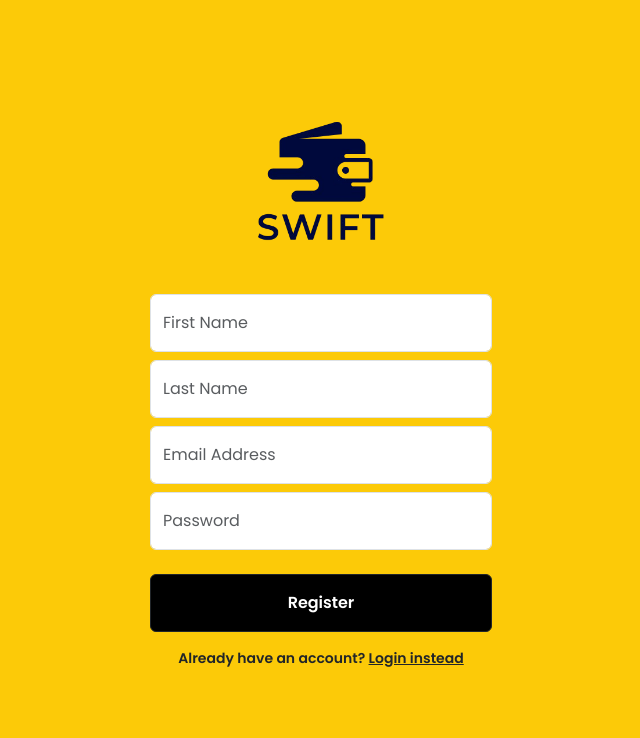
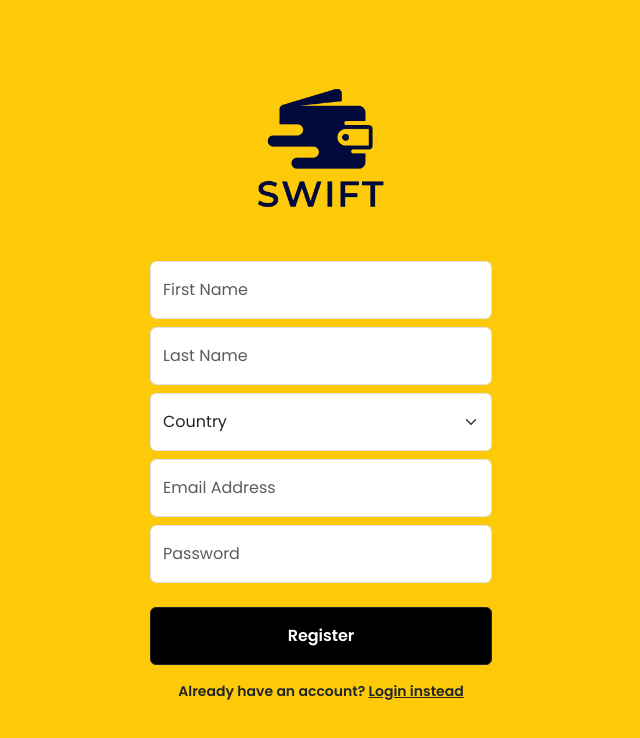
Before and after one commit to keatonmurray/swift, a React app in the folder frontend/: page /register in a window 1280 px wide. Shown: the top 738 px of the page, without its empty margins (319-959 px from the left). Built offline with nearby package versions, Linux system fonts and the light colour scheme; the HTML template or start-up script is replaced by a standard one.

Commit message:
adding country field to registration form

```diff
--- a/frontend/src/pages/Register.jsx
+++ b/frontend/src/pages/Register.jsx
@@ -1,4 +1,199 @@
 import { Link } from "react-router-dom"
+
+const countries = [
+  { code: "AF", name: "Afghanistan" },
+  { code: "AL", name: "Albania" },
+  { code: "DZ", name: "Algeria" },
+  { code: "AD", name: "Andorra" },
+  { code: "AO", name: "Angola" },
+  { code: "AG", name: "Antigua and Barbuda" },
+  { code: "AR", name: "Argentina" },
+  { code: "AM", name: "Armenia" },
+  { code: "AU", name: "Australia" },
+  { code: "AT", name: "Austria" },
+  { code: "AZ", name: "Azerbaijan" },
+  { code: "BS", name: "Bahamas" },
+  { code: "BH", name: "Bahrain" },
+  { code: "BD", name: "Bangladesh" },
+  { code: "BB", name: "Barbados" },
+  { code: "BY", name: "Belarus" },
+  { code: "BE", name: "Belgium" },
+  { code: "BZ", name: "Belize" },
+  { code: "BJ", name: "Benin" },
+  { code: "BT", name: "Bhutan" },
+  { code: "BO", name: "Bolivia" },
+  { code: "BA", name: "Bosnia and Herzegovina" },
+  { code: "BW", name: "Botswana" },
+  { code: "BR", name: "Brazil" },
+  { code: "BN", name: "Brunei" },
+  { code: "BG", name: "Bulgaria" },
+  { code: "BF", name: "Burkina Faso" },
+  { code: "BI", name: "Burundi" },
+  { code: "CV", name: "Cabo Verde" },
+  { code: "KH", name: "Cambodia" },
+  { code: "CM", name: "Cameroon" },
+  { code: "CA", name: "Canada" },
+  { code: "CF", name: "Central African Republic" },
+  { code: "TD", name: "Chad" },
+  { code: "CL", name: "Chile" },
+  { code: "CN", name: "China" },
+  { code: "CO", name: "Colombia" },
+  { code: "KM", name: "Comoros" },
+  { code: "CG", name: "Congo — Brazzaville" },
+  { code: "CD", name: "Congo — Kinshasa" },
+  { code: "CR", name: "Costa Rica" },
+  { code: "HR", name: "Croatia" },
+  { code: "CU", name: "Cuba" },
+  { code: "CY", name: "Cyprus" },
+  { code: "CZ", name: "Czech Republic" },
+  { code: "DK", name: "Denmark" },
+  { code: "DJ", name: "Djibouti" },
+  { code: "DM", name: "Dominica" },
+  { code: "DO", name: "Dominican Republic" },
+  { code: "EC", name: "Ecuador" },
+  { code: "EG", name: "Egypt" },
+  { code: "SV", name: "El Salvador" },
+  { code: "GQ", name: "Equatorial Guinea" },
+  { code: "ER", name: "Eritrea" },
+  { code: "EE", name: "Estonia" },
+  { code: "SZ", name: "Eswatini" },
+  { code: "ET", name: "Ethiopia" },
+  { code: "FJ", name: "Fiji" },
+  { code: "FI", name: "Finland" },
+  { code: "FR", name: "France" },
+  { code: "GA", name: "Gabon" },
+  { code: "GM", name: "Gambia" },
+  { code: "GE", name: "Georgia" },
+  { code: "DE", name: "Germany" },
+  { code: "GH", name: "Ghana" },
+  { code: "GR", name: "Greece" },
+  { code: "GD", name: "Grenada" },
+  { code: "GT", name: "Guatemala" },
+  { code: "GN", name: "Guinea" },
+  { code: "GW", name: "Guinea‑Bissau" },
+  { code: "GY", name: "Guyana" },
+  { code: "HT", name: "Haiti" },
+  { code: "HN", name: "Honduras" },
+  { code: "HU", name: "Hungary" },
+  { code: "IS", name: "Iceland" },
+  { code: "IN", name: "India" },
+  { code: "ID", name: "Indonesia" },
+  { code: "IR", name: "Iran" },
+  { code: "IQ", name: "Iraq" },
+  { code: "IE", name: "Ireland" },
+  { code: "IL", name: "Israel" },
+  { code: "IT", name: "Italy" },
+  { code: "JM", name: "Jamaica" },
+  { code: "JP", name: "Japan" },
+  { code: "JO", name: "Jordan" },
+  { code: "KZ", name: "Kazakhstan" },
+  { code: "KE", name: "Kenya" },
+  { code: "KI", name: "Kiribati" },
+  { code: "KP", name: "North Korea" },
+  { code: "KR", name: "South Korea" },
+  { code: "KW", name: "Kuwait" },
+  { code: "KG", name: "Kyrgyzstan" },
+  { code: "LA", name: "Laos" },
+  { code: "LV", name: "Latvia" },
+  { code: "LB", name: "Lebanon" },
+  { code: "LS", name: "Lesotho" },
+  { code: "LR", name: "Liberia" },
+  { code: "LY", name: "Libya" },
+  { code: "LI", name: "Liechtenstein" },
+  { code: "LT", name: "Lithuania" },
+  { code: "LU", name: "Luxembourg" },
+  { code: "MG", name: "Madagascar" },
+  { code: "MW", name: "Malawi" },
+  { code: "MY", name: "Malaysia" },
+  { code: "MV", name: "Maldives" },
+  { code: "ML", name: "Mali" },
+  { code: "MT", name: "Malta" },
+  { code: "MH", name: "Marshall Islands" },
+  { code: "MR", name: "Mauritania" },
+  { code: "MU", name: "Mauritius" },
+  { code: "MX", name: "Mexico" },
+  { code: "FM", name: "Micronesia" },
+  { code: "MD", name: "Moldova" },
+  { code: "MC", name: "Monaco" },
+  { code: "MN", name: "Mongolia" },
+  { code: "ME", name: "Montenegro" },
+  { code: "MA", name: "Morocco" },
+  { code: "MZ", name: "Mozambique" },
+  { code: "MM", name: "Myanmar" },
+  { code: "NA", name: "Namibia" },
+  { code: "NR", name: "Nauru" },
+  { code: "NP", name: "Nepal" },
+  { code: "NL", name: "Netherlands" },
+  { code: "NZ", name: "New Zealand" },
+  { code: "NI", name: "Nicaragua" },
+  { code: "NE", name: "Niger" },
+  { code: "NG", name: "Nigeria" },
+  { code: "MK", name: "North Macedonia" },
+  { code: "NO", name: "Norway" },
+  { code: "OM", name: "Oman" },
+  { code: "PK", name: "Pakistan" },
+  { code: "PW", name: "Palau" },
+  { code: "PA", name: "Panama" },
+  { code: "PG", name: "Papua New Guinea" },
+  { code: "PY", name: "Paraguay" },
+  { code: "PE", name: "Peru" },
+  { code: "PH", name: "Philippines" },
+  { code: "PL", name: "Poland" },
+  { code: "PT", name: "Portugal" },
+  { code: "QA", name: "Qatar" },
+  { code: "RO", name: "Romania" },
+  { code: "RU", name: "Russia" },
+  { code: "RW", name: "Rwanda" },
+  { code: "KN", name: "Saint Kitts and Nevis" },
+  { code: "LC", name: "Saint Lucia" },
+  { code: "VC", name: "Saint Vincent" },
+  { code: "WS", name: "Samoa" },
+  { code: "SM", name: "San Marino" },
+  { code: "ST", name: "Sao Tome and Principe" },
+  { code: "SA", name: "Saudi Arabia" },
+  { code: "SN", name: "Senegal" },
+  { code: "RS", name: "Serbia" },
+  { code: "SC", name: "Seychelles" },
+  { code: "SL", name: "Sierra Leone" },
+  { code: "SG", name: "Singapore" },
+  { code: "SK", name: "Slovakia" },
+  { code: "SI", name: "Slovenia" },
+  { code: "SB", name: "Solomon Islands" },
+  { code: "SO", name: "Somalia" },
+  { code: "ZA", name: "South Africa" },
+  { code: "SS", name: "South Sudan" },
+  { code: "ES", name: "Spain" },
+  { code: "LK", name: "Sri Lanka" },
+  { code: "SD", name: "Sudan" },
+  { code: "SR", name: "Suriname" },
+  { code: "SE", name: "Sweden" },
+  { code: "CH", name: "Switzerland" },
+  { code: "SY", name: "Syria" },
+  { code: "TJ", name: "Tajikistan" },
+  { code: "TZ", name: "Tanzania" },
+  { code: "TH", name: "Thailand" },
+  { code: "TL", name: "Timor‑Leste" },
+  { code: "TG", name: "Togo" },
+  { code: "TO", name: "Tonga" },
+  { code: "TT", name: "Trinidad and Tobago" },
+  { code: "TN", name: "Tunisia" },
+  { code: "TR", name: "Turkey" },
+  { code: "TM", name: "Turkmenistan" },
+  { code: "UG", name: "Uganda" },
+  { code: "UA", name: "Ukraine" },
+  { code: "AE", name: "United Arab Emirates" },
+  { code: "GB", name: "United Kingdom" },
+  { code: "US", name: "United States" },
+  { code: "UY", name: "Uruguay" },
+  { code: "UZ", name: "Uzbekistan" },
+  { code: "VU", name: "Vanuatu" },
+  { code: "VA", name: "Vatican City" },
+  { code: "VE", name: "Venezuela" },
+  { code: "VN", name: "Vietnam" },
+  { code: "YE", name: "Yemen" },
+  { code: "ZM", name: "Zambia" },
+  { code: "ZW", name: "Zimbabwe" }
+];
 
 const Register = () => {
   return (
@@ -7,13 +202,68 @@ const Register = () => {
           <img src="./img/logo.png" alt="Logo" />
         </div>
         <div className="d-flex flex-column align-items-center mt-5">
-        <form action="#">
-          <input type="text" className="form-control mb-2 py-3" placeholder="First Name"/>
-          <input type="text" className="form-control mb-2 py-3" placeholder="Last Name"/>
-          <input type="email" className="form-control mb-2 py-3" placeholder="Email Address"/>
-          <input type="password" className="form-control mb-2 py-3" placeholder="Password"/>
-          <button className="btn btn-dark w-100 py-3 fw-semibold mt-3 py-2">Register</button>
+          <form action="#" className="register-form">
+            <div className="mb-2">
+              <label htmlFor="firstName" className="form-label visually-hidden">First Name</label>
+              <input
+                type="text"
+                id="firstName"
+                className="form-control py-3"
+                placeholder="First Name"
+                required
+              />
+            </div>
+
+            <div className="mb-2">
+              <label htmlFor="lastName" className="form-label visually-hidden">Last Name</label>
+              <input
+                type="text"
+                id="lastName"
+                className="form-control py-3"
+                placeholder="Last Name"
+                required
+              />
+            </div>
+
+            <div className="mb-2">
+              <label htmlFor="country" className="form-label visually-hidden">Country</label>
+              <select id="country" className="form-select py-3" required defaultValue="">
+                <option value="" disabled>Country</option>
+                {countries.map(c => (
+                  <option key={c.code} value={c.code}>
+                    {c.name}
+                  </option>
+                ))}
+              </select>
+            </div>
+
+            <div className="mb-2">
+              <label htmlFor="email" className="form-label visually-hidden">Email Address</label>
+              <input
+                type="email"
+                id="email"
+                className="form-control py-3"
+                placeholder="Email Address"
+                required
+              />
+            </div>
+
+            <div className="mb-2">
+              <label htmlFor="password" className="form-label visually-hidden">Password</label>
+              <input
+                type="password"
+                id="password"
+                className="form-control py-3"
+                placeholder="Password"
+                required
+              />
+            </div>
+
+            <button type="submit" className="btn btn-dark w-100 py-3 fw-semibold mt-3">
+              Register
+            </button>
           </form>
+
           <p className="fw-semibold small mt-3">Already have an account? <Link to="/login" className="text-dark">Login instead</Link></p>
         </div>
     </div>
```
Lines whose indentation alone changed are shown as unchanged.
